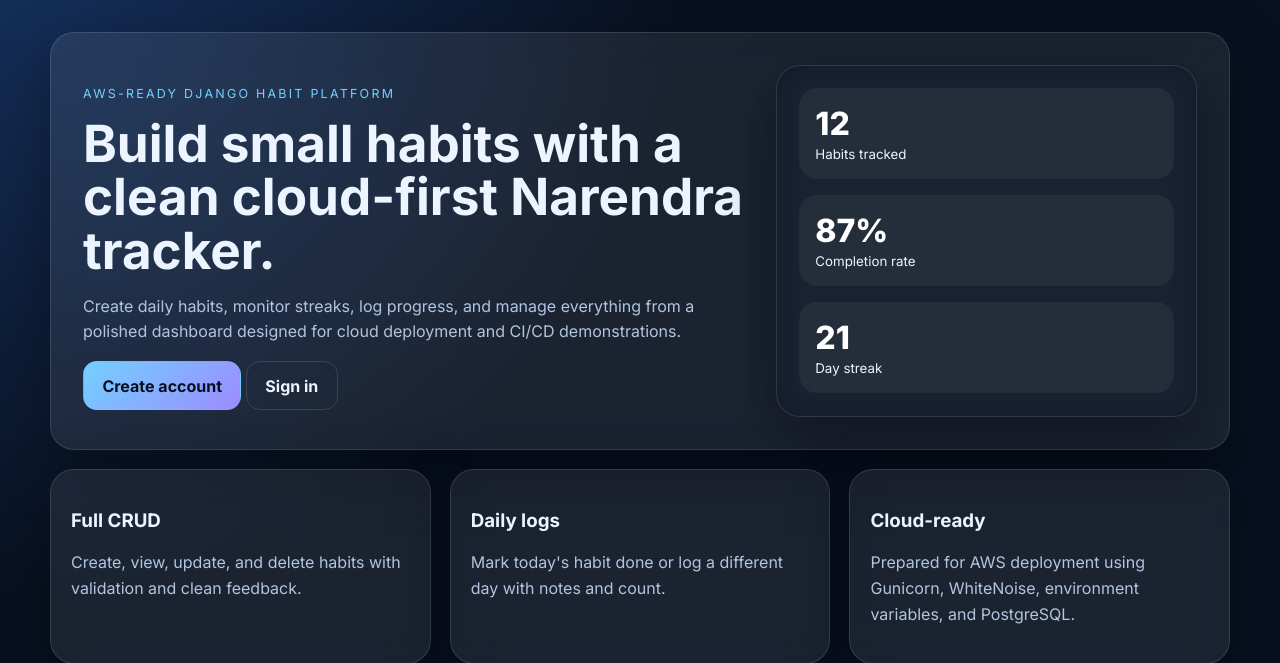
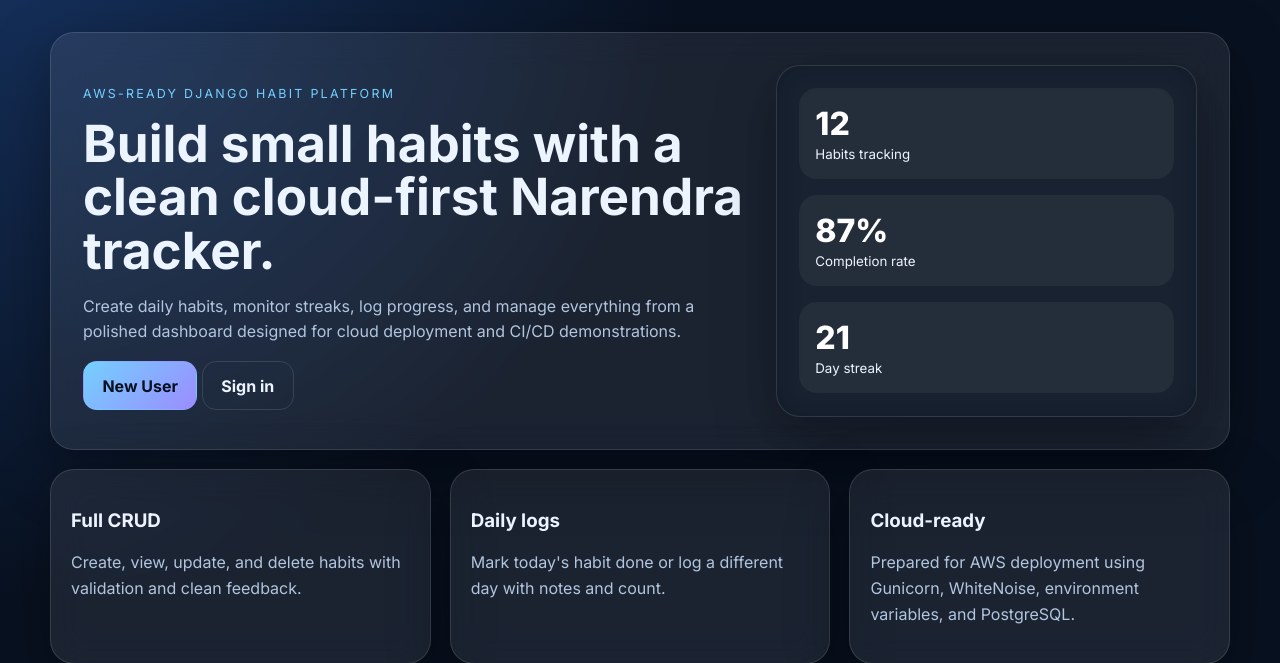
Before and after one commit to Narendra1511/CloudHabbit, a Django app: page / in a window 1280 px wide. Shown: the part 86-749 px from the top of the page. Run offline with Django 5.2, Linux system fonts and the light colour scheme.

Commit message:
Update landing page

```diff
--- a/habits/templates/habits/landing.html
+++ b/habits/templates/habits/landing.html
@@ -7,12 +7,12 @@
         <h1>Build small habits with a clean cloud-first Narendra tracker.</h1>
         <p class="hero-copy">Create daily habits, monitor streaks, log progress, and manage everything from a polished dashboard designed for cloud deployment and CI/CD demonstrations.</p>
         <div class="hero-actions">
-            <a class="btn" href="{% url 'register' %}">Create account</a>
+            <a class="btn" href="{% url 'register' %}">New User</a>
             <a class="btn ghost" href="{% url 'login' %}">Sign in</a>
         </div>
     </div>
     <div class="hero-card glass-dark">
-        <div class="metric"><span>12</span><small>Habits tracked</small></div>
+        <div class="metric"><span>12</span><small>Habits tracking</small></div>
         <div class="metric"><span>87%</span><small>Completion rate</small></div>
         <div class="metric"><span>21</span><small>Day streak</small></div>
     </div>
```
